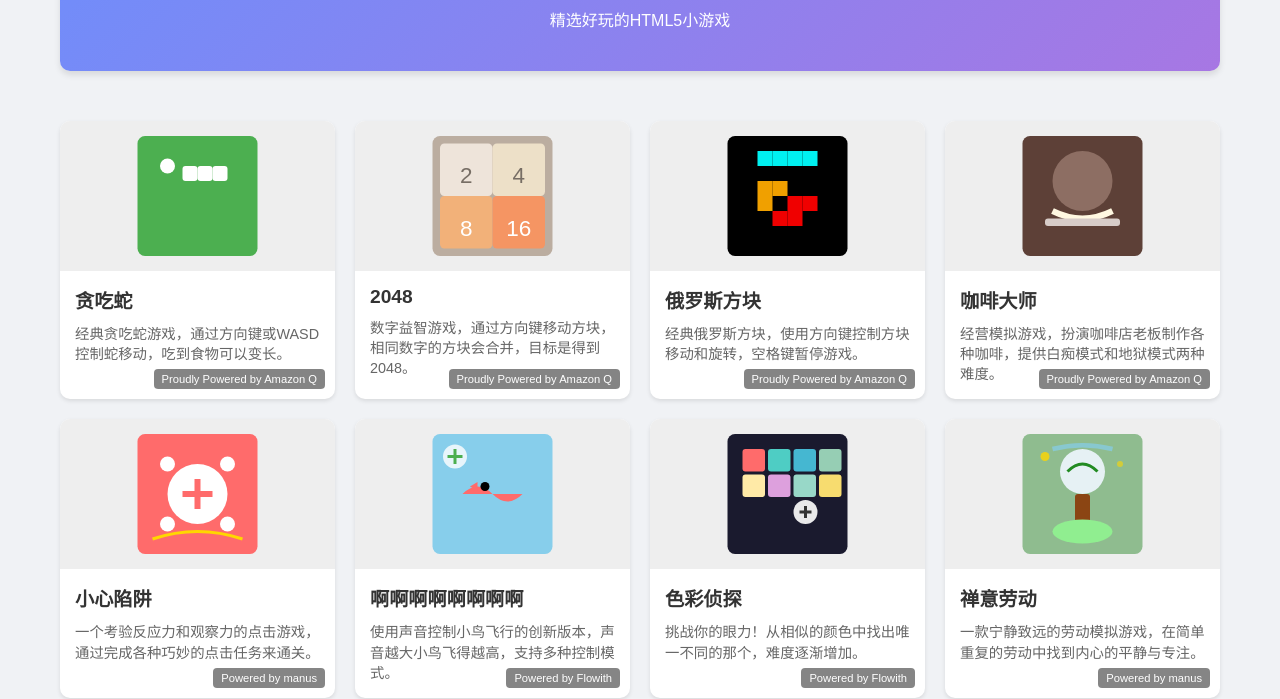
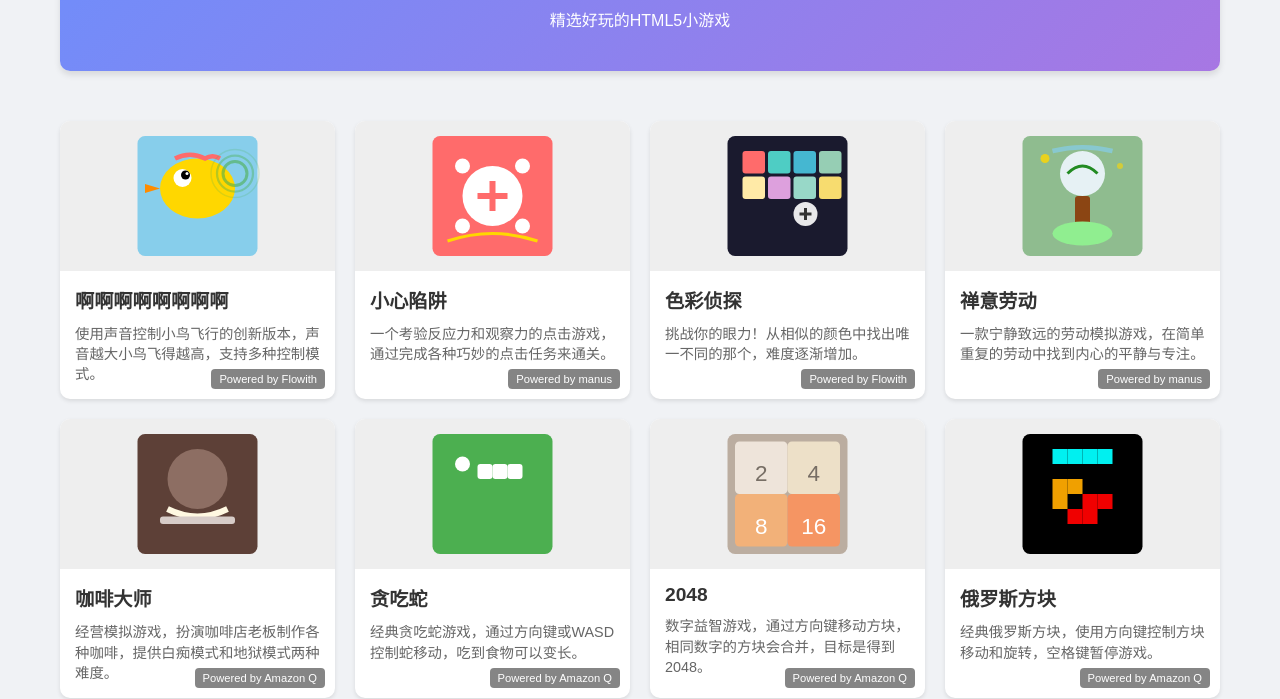
Before and after one commit to Onlyaguest/4399-----, a plain HTML site: page index.html in a window 1280 px wide. Shown: the part 121-820 px from the top of the page. Drawn offline with Linux system fonts and the light colour scheme.

Commit message:
update ui

```diff
--- a/index.html
+++ b/index.html
@@ -111,87 +111,35 @@
         </header>
 
         <main class="game-grid">
-            <!-- 贪吃蛇 -->
-            <a href="games/snake/index.html" class="game-card">
+            <!-- 啊啊啊啊啊啊啊啊 -->
+            <a href="games/voice_flappy_bird/index.html" class="game-card">
                 <div class="game-thumb">
                     <svg viewBox="0 0 100 100">
-                        <rect x="10" y="10" width="80" height="80" fill="#4CAF50" rx="5"/>
-                        <circle cx="30" cy="30" r="5" fill="white"/>
-                        <rect x="40" y="30" width="10" height="10" fill="white" rx="2"/>
-                        <rect x="50" y="30" width="10" height="10" fill="white" rx="2"/>
-                        <rect x="60" y="30" width="10" height="10" fill="white" rx="2"/>
+                        <rect x="10" y="10" width="80" height="80" fill="#87CEEB" rx="5"/>
+                        <!-- 鸟头主体 -->
+                        <ellipse cx="50" cy="45" rx="25" ry="20" fill="#FFD700"/>
+                        <!-- 鸟嘴 -->
+                        <path d="M25 45 L15 42 L15 48 Z" fill="#FF8C00"/>
+                        <!-- 眼睛 -->
+                        <circle cx="40" cy="38" r="6" fill="white"/>
+                        <circle cx="42" cy="36" r="3" fill="black"/>
+                        <circle cx="43" cy="35" r="1" fill="white"/>
+                        <!-- 眉毛/头冠 -->
+                        <path d="M35 25 Q45 20 55 25 Q60 22 65 25" stroke="#FF6B6B" stroke-width="3" fill="none"/>
+                        <!-- 声音波纹 -->
+                        <circle cx="75" cy="35" r="8" fill="none" stroke="#4CAF50" stroke-width="2" opacity="0.6"/>
+                        <circle cx="75" cy="35" r="12" fill="none" stroke="#4CAF50" stroke-width="1.5" opacity="0.4"/>
+                        <circle cx="75" cy="35" r="16" fill="none" stroke="#4CAF50" stroke-width="1" opacity="0.2"/>
                     </svg>
                 </div>
                 <div class="game-info">
-                    <h3 class="game-title">贪吃蛇</h3>
-                    <p class="game-desc">经典贪吃蛇游戏，通过方向键或WASD控制蛇移动，吃到食物可以变长。</p>
+                    <h3 class="game-title">啊啊啊啊啊啊啊啊</h3>
+                    <p class="game-desc">使用声音控制小鸟飞行的创新版本，声音越大小鸟飞得越高，支持多种控制模式。</p>
                 </div>
-                <div class="powered-by">Proudly Powered by Amazon Q</div>
+                <div class="powered-by">Powered by Flowith</div>
             </a>
 
-            <!-- 2048 -->
-            <a href="games/2048/index.html" class="game-card">
-                <div class="game-thumb">
-                    <svg viewBox="0 0 100 100">
-                        <rect x="10" y="10" width="80" height="80" fill="#bbada0" rx="5"/>
-                        <rect x="15" y="15" width="35" height="35" fill="#eee4da" rx="3"/>
-                        <text x="32.5" y="37.5" font-size="15" fill="#776e65" text-anchor="middle" dominant-baseline="middle">2</text>
-                        <rect x="50" y="15" width="35" height="35" fill="#ede0c8" rx="3"/>
-                        <text x="67.5" y="37.5" font-size="15" fill="#776e65" text-anchor="middle" dominant-baseline="middle">4</text>
-                        <rect x="15" y="50" width="35" height="35" fill="#f2b179" rx="3"/>
-                        <text x="32.5" y="72.5" font-size="15" fill="white" text-anchor="middle" dominant-baseline="middle">8</text>
-                        <rect x="50" y="50" width="35" height="35" fill="#f59563" rx="3"/>
-                        <text x="67.5" y="72.5" font-size="15" fill="white" text-anchor="middle" dominant-baseline="middle">16</text>
-                    </svg>
-                </div>
-                <div class="game-info">
-                    <h3 class="game-title">2048</h3>
-                    <p class="game-desc">数字益智游戏，通过方向键移动方块，相同数字的方块会合并，目标是得到2048。</p>
-                </div>
-                <div class="powered-by">Proudly Powered by Amazon Q</div>
-            </a>
-
-            <!-- 俄罗斯方块 -->
-            <a href="games/tetris/index.html" class="game-card">
-                <div class="game-thumb">
-                    <svg viewBox="0 0 100 100">
-                        <rect x="10" y="10" width="80" height="80" fill="#000" rx="5"/>
-                        <rect x="30" y="20" width="10" height="10" fill="#00f0f0"/>
-                        <rect x="40" y="20" width="10" height="10" fill="#00f0f0"/>
-                        <rect x="50" y="20" width="10" height="10" fill="#00f0f0"/>
-                        <rect x="60" y="20" width="10" height="10" fill="#00f0f0"/>
-                        <rect x="30" y="40" width="10" height="10" fill="#f0a000"/>
-                        <rect x="40" y="40" width="10" height="10" fill="#f0a000"/>
-                        <rect x="30" y="50" width="10" height="10" fill="#f0a000"/>
-                        <rect x="40" y="60" width="10" height="10" fill="#f00000"/>
-                        <rect x="50" y="60" width="10" height="10" fill="#f00000"/>
-                        <rect x="50" y="50" width="10" height="10" fill="#f00000"/>
-                        <rect x="60" y="50" width="10" height="10" fill="#f00000"/>
-                    </svg>
-                </div>
-                <div class="game-info">
-                    <h3 class="game-title">俄罗斯方块</h3>
-                    <p class="game-desc">经典俄罗斯方块，使用方向键控制方块移动和旋转，空格键暂停游戏。</p>
-                </div>
-                <div class="powered-by">Proudly Powered by Amazon Q</div>
-            </a>
-            <!-- 咖啡大师 -->
-            <a href="games/coffee-master/index.html" class="game-card">
-                <div class="game-thumb">
-                    <svg viewBox="0 0 100 100">
-                        <rect x="10" y="10" width="80" height="80" fill="#5D4037" rx="5"/>
-                        <circle cx="50" cy="40" r="20" fill="#8D6E63"/>
-                        <path d="M30 60 Q50 70 70 60" stroke="#FFF8E1" stroke-width="4" fill="none"/>
-                        <rect x="25" y="65" width="50" height="5" fill="#D7CCC8" rx="2"/>
-                    </svg>
-                </div>
-                <div class="game-info">
-                    <h3 class="game-title">咖啡大师</h3>
-                    <p class="game-desc">经营模拟游戏，扮演咖啡店老板制作各种咖啡，提供白痴模式和地狱模式两种难度。</p>
-                </div>
-                <div class="powered-by">Proudly Powered by Amazon Q</div>
-            </a>
-            <!-- 点击陷阱 -->
+            <!-- 小心陷阱 -->
             <a href="https://oodabdvp.manus.space/" class="game-card" target="_blank">
                 <div class="game-thumb">
                     <svg viewBox="0 0 100 100">
@@ -210,25 +158,6 @@
                     <p class="game-desc">一个考验反应力和观察力的点击游戏，通过完成各种巧妙的点击任务来通关。</p>
                 </div>
                 <div class="powered-by">Powered by manus</div>
-            </a>
-
-            <!-- 声控Flappy Bird -->
-            <a href="games/voice_flappy_bird/index.html" class="game-card">
-                <div class="game-thumb">
-                    <svg viewBox="0 0 100 100">
-                        <rect x="10" y="10" width="80" height="80" fill="#87CEEB" rx="5"/>
-                        <path d="M30 50 Q40 40 50 50 T70 50" fill="#FF6B6B" stroke="none"/>
-                        <circle cx="45" cy="45" r="3" fill="black"/>
-                        <path d="M35 45 L40 42 L40 48 Z" fill="#FF6B6B"/>
-                        <circle cx="25" cy="25" r="8" fill="white" opacity="0.8"/>
-                        <path d="M20 25 L30 25 M25 20 L25 30" stroke="#4CAF50" stroke-width="2"/>
-                    </svg>
-                </div>
-                <div class="game-info">
-                    <h3 class="game-title">啊啊啊啊啊啊啊啊</h3>
-                    <p class="game-desc">使用声音控制小鸟飞行的创新版本，声音越大小鸟飞得越高，支持多种控制模式。</p>
-                </div>
-                <div class="powered-by">Powered by Flowith</div>
             </a>
 
             <!-- 色彩侦探 -->
@@ -275,6 +204,88 @@
                 </div>
                 <div class="powered-by">Powered by manus</div>
             </a>
+
+            <!-- 咖啡大师 -->
+            <a href="games/coffee-master/index.html" class="game-card">
+                <div class="game-thumb">
+                    <svg viewBox="0 0 100 100">
+                        <rect x="10" y="10" width="80" height="80" fill="#5D4037" rx="5"/>
+                        <circle cx="50" cy="40" r="20" fill="#8D6E63"/>
+                        <path d="M30 60 Q50 70 70 60" stroke="#FFF8E1" stroke-width="4" fill="none"/>
+                        <rect x="25" y="65" width="50" height="5" fill="#D7CCC8" rx="2"/>
+                    </svg>
+                </div>
+                <div class="game-info">
+                    <h3 class="game-title">咖啡大师</h3>
+                    <p class="game-desc">经营模拟游戏，扮演咖啡店老板制作各种咖啡，提供白痴模式和地狱模式两种难度。</p>
+                </div>
+                <div class="powered-by">Powered by Amazon Q</div>
+            </a>
+
+            <!-- 贪吃蛇 -->
+            <a href="games/snake/index.html" class="game-card">
+                <div class="game-thumb">
+                    <svg viewBox="0 0 100 100">
+                        <rect x="10" y="10" width="80" height="80" fill="#4CAF50" rx="5"/>
+                        <circle cx="30" cy="30" r="5" fill="white"/>
+                        <rect x="40" y="30" width="10" height="10" fill="white" rx="2"/>
+                        <rect x="50" y="30" width="10" height="10" fill="white" rx="2"/>
+                        <rect x="60" y="30" width="10" height="10" fill="white" rx="2"/>
+                    </svg>
+                </div>
+                <div class="game-info">
+                    <h3 class="game-title">贪吃蛇</h3>
+                    <p class="game-desc">经典贪吃蛇游戏，通过方向键或WASD控制蛇移动，吃到食物可以变长。</p>
+                </div>
+                <div class="powered-by">Powered by Amazon Q</div>
+            </a>
+
+            <!-- 2048 -->
+            <a href="games/2048/index.html" class="game-card">
+                <div class="game-thumb">
+                    <svg viewBox="0 0 100 100">
+                        <rect x="10" y="10" width="80" height="80" fill="#bbada0" rx="5"/>
+                        <rect x="15" y="15" width="35" height="35" fill="#eee4da" rx="3"/>
+                        <text x="32.5" y="37.5" font-size="15" fill="#776e65" text-anchor="middle" dominant-baseline="middle">2</text>
+                        <rect x="50" y="15" width="35" height="35" fill="#ede0c8" rx="3"/>
+                        <text x="67.5" y="37.5" font-size="15" fill="#776e65" text-anchor="middle" dominant-baseline="middle">4</text>
+                        <rect x="15" y="50" width="35" height="35" fill="#f2b179" rx="3"/>
+                        <text x="32.5" y="72.5" font-size="15" fill="white" text-anchor="middle" dominant-baseline="middle">8</text>
+                        <rect x="50" y="50" width="35" height="35" fill="#f59563" rx="3"/>
+                        <text x="67.5" y="72.5" font-size="15" fill="white" text-anchor="middle" dominant-baseline="middle">16</text>
+                    </svg>
+                </div>
+                <div class="game-info">
+                    <h3 class="game-title">2048</h3>
+                    <p class="game-desc">数字益智游戏，通过方向键移动方块，相同数字的方块会合并，目标是得到2048。</p>
+                </div>
+                <div class="powered-by">Powered by Amazon Q</div>
+            </a>
+
+            <!-- 俄罗斯方块 -->
+            <a href="games/tetris/index.html" class="game-card">
+                <div class="game-thumb">
+                    <svg viewBox="0 0 100 100">
+                        <rect x="10" y="10" width="80" height="80" fill="#000" rx="5"/>
+                        <rect x="30" y="20" width="10" height="10" fill="#00f0f0"/>
+                        <rect x="40" y="20" width="10" height="10" fill="#00f0f0"/>
+                        <rect x="50" y="20" width="10" height="10" fill="#00f0f0"/>
+                        <rect x="60" y="20" width="10" height="10" fill="#00f0f0"/>
+                        <rect x="30" y="40" width="10" height="10" fill="#f0a000"/>
+                        <rect x="40" y="40" width="10" height="10" fill="#f0a000"/>
+                        <rect x="30" y="50" width="10" height="10" fill="#f0a000"/>
+                        <rect x="40" y="60" width="10" height="10" fill="#f00000"/>
+                        <rect x="50" y="60" width="10" height="10" fill="#f00000"/>
+                        <rect x="50" y="50" width="10" height="10" fill="#f00000"/>
+                        <rect x="60" y="50" width="10" height="10" fill="#f00000"/>
+                    </svg>
+                </div>
+                <div class="game-info">
+                    <h3 class="game-title">俄罗斯方块</h3>
+                    <p class="game-desc">经典俄罗斯方块，使用方向键控制方块移动和旋转，空格键暂停游戏。</p>
+                </div>
+                <div class="powered-by">Powered by Amazon Q</div>
+            </a>
         </main>
 
         <footer class="footer">
```
Also changed, not shown: 1 other file.
